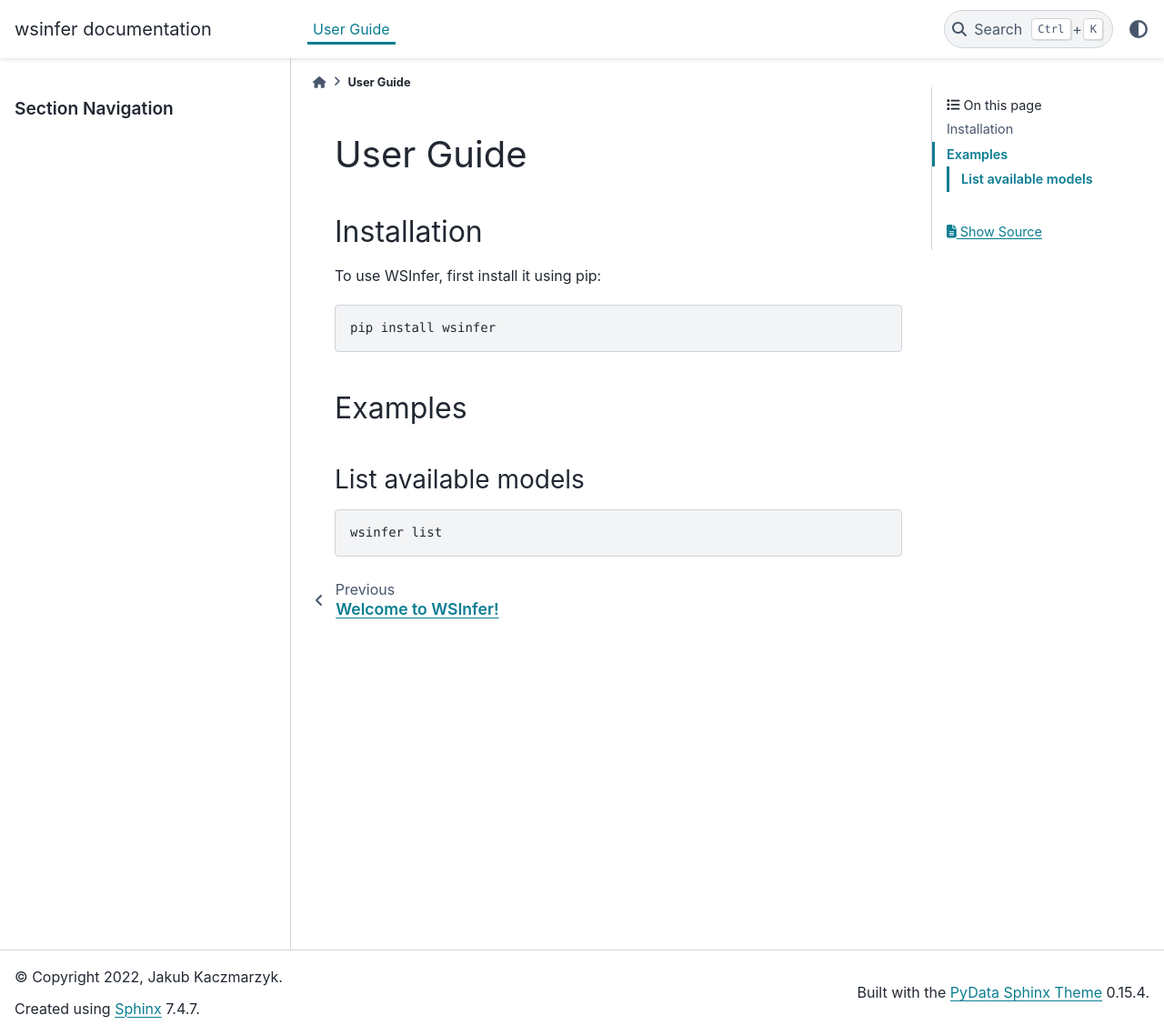
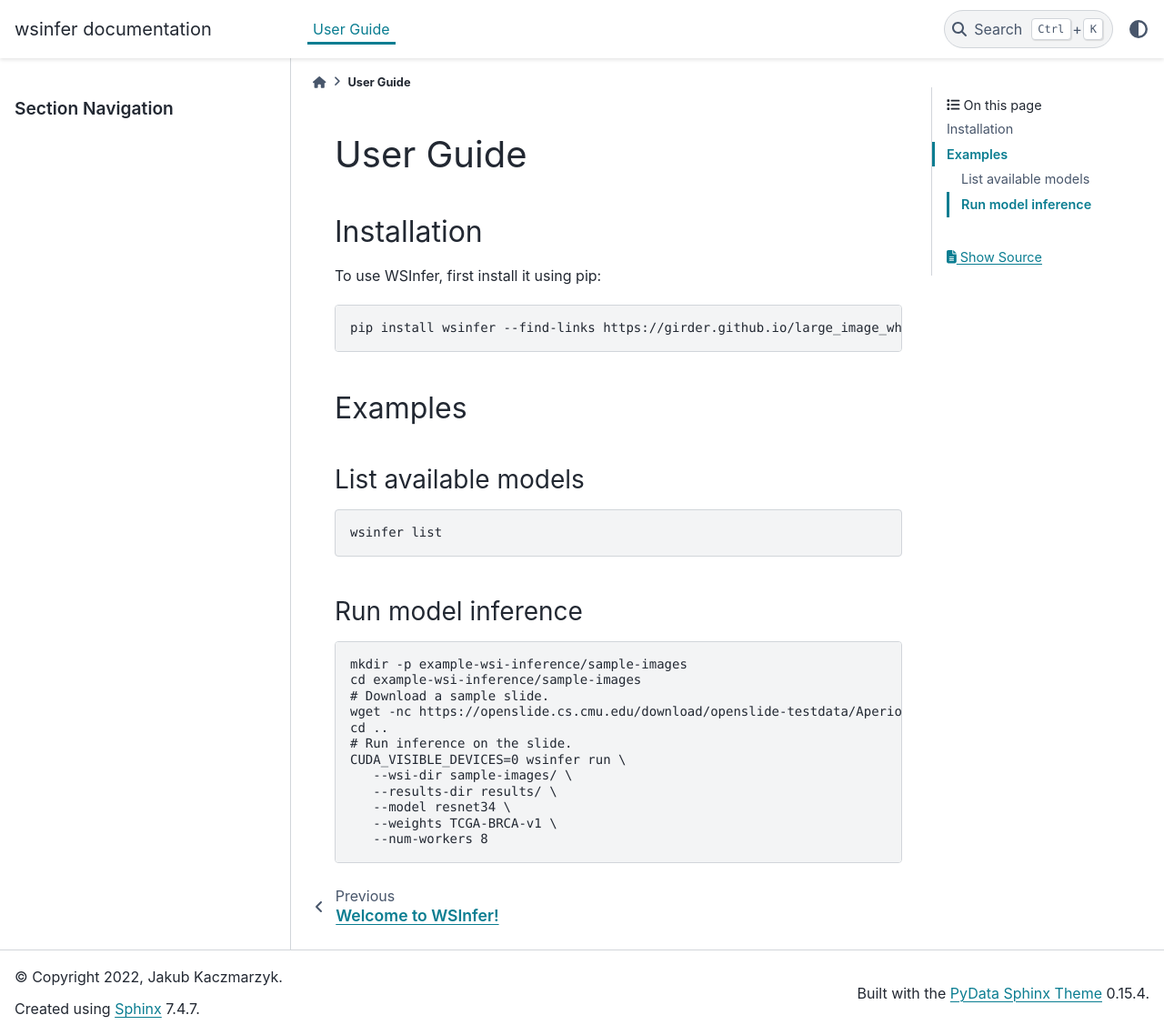
Before and after one commit to SBU-BMI/wsinfer, a Sphinx documentation site: the page built from docs/user_guide.rst, in a window 1280 px wide and 1138 px high. Shown: the whole window at 91% size. Built offline with Sphinx 7.4.7 and the PyData theme 0.15.4, drawn with Linux system fonts in a browser that asks for light colours.

Commit message:
fix pip install + add model inference example

```diff
--- a/docs/user_guide.rst
+++ b/docs/user_guide.rst
@@ -10,7 +10,7 @@
 
 .. code-block:: console
 
-   pip install wsinfer
+   pip install wsinfer --find-links https://girder.github.io/large_image_wheels
 
 Examples
 -------
@@ -21,3 +21,21 @@
 .. code-block:: console
 
    wsinfer list
+
+Run model inference
+^^^^^^^^^^^^^^^^^^^
+
+.. code-block:: console
+
+   mkdir -p example-wsi-inference/sample-images
+   cd example-wsi-inference/sample-images
+   # Download a sample slide.
+   wget -nc https://openslide.cs.cmu.edu/download/openslide-testdata/Aperio/CMU-1.svs
+   cd ..
+   # Run inference on the slide.
+   CUDA_VISIBLE_DEVICES=0 wsinfer run \
+      --wsi-dir sample-images/ \
+      --results-dir results/ \
+      --model resnet34 \
+      --weights TCGA-BRCA-v1 \
+      --num-workers 8
```
